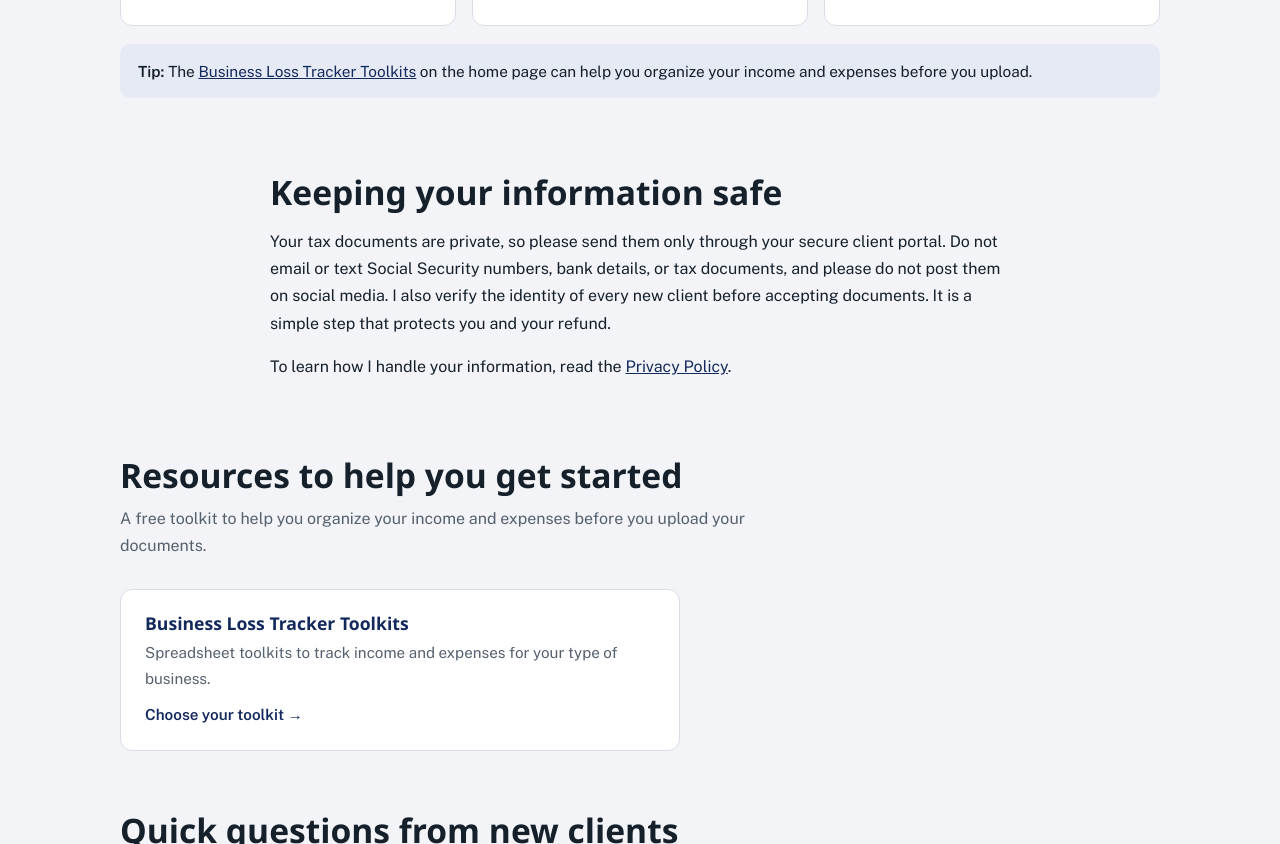
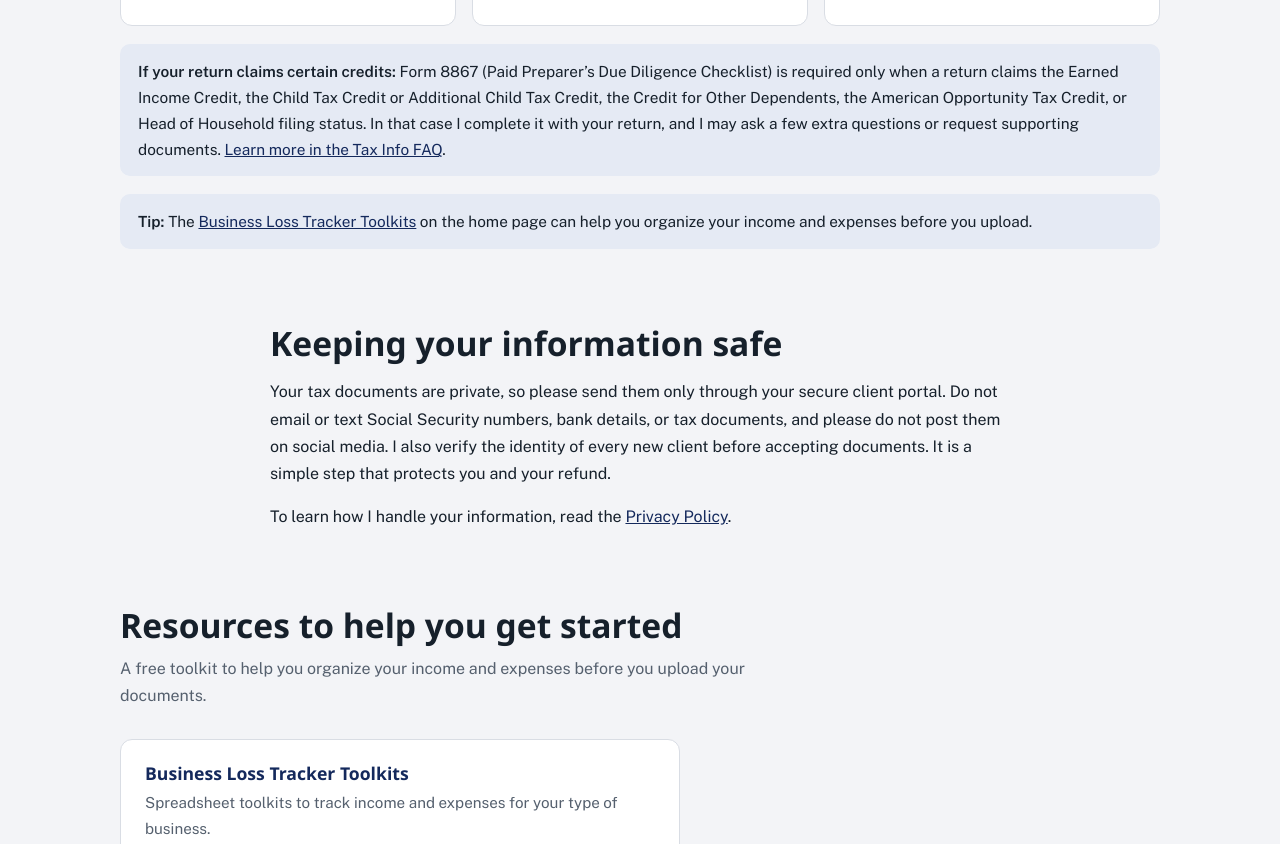
Before and after one commit to aitechphyre/the-tax-files-advisory, a plain HTML site: page new-clients.html in a window 1280 px wide. Shown: the part 2440-3284 px from the top of the page. Drawn offline with nearby package versions, Linux system fonts and the light colour scheme; a web font is replaced by a local one.

Commit message:
Explain when Form 8867 applies on New Clients page
Co-Authored-By: Claude Sonnet 5.5 <noreply@anthropic.com>
Claude-Session: https://claude.ai/code/session_019eS2Gt2z94qfohzt4BmGTu

```diff
--- a/new-clients.html
+++ b/new-clients.html
@@ -163,6 +163,7 @@ footer .wrap{display:flex;justify-content:space-between;gap:16px;flex-wrap:wrap}
       <li>Payroll records, and your EIN and business type</li>
     </ul></div>
   </div>
+  <p class="tip"><strong>If your return claims certain credits:</strong> Form 8867 (Paid Preparer&rsquo;s Due Diligence Checklist) is required only when a return claims the Earned Income Credit, the Child Tax Credit or Additional Child Tax Credit, the Credit for Other Dependents, the American Opportunity Tax Credit, or Head of Household filing status. In that case I complete it with your return, and I may ask a few extra questions or request supporting documents. <a href="tax-info.html">Learn more in the Tax Info FAQ</a>.</p>
   <p class="tip"><strong>Tip:</strong> The <a href="index.html#toolkits">Business Loss Tracker Toolkits</a> on the home page can help you organize your income and expenses before you upload.</p>
 </div></section>
 
```
